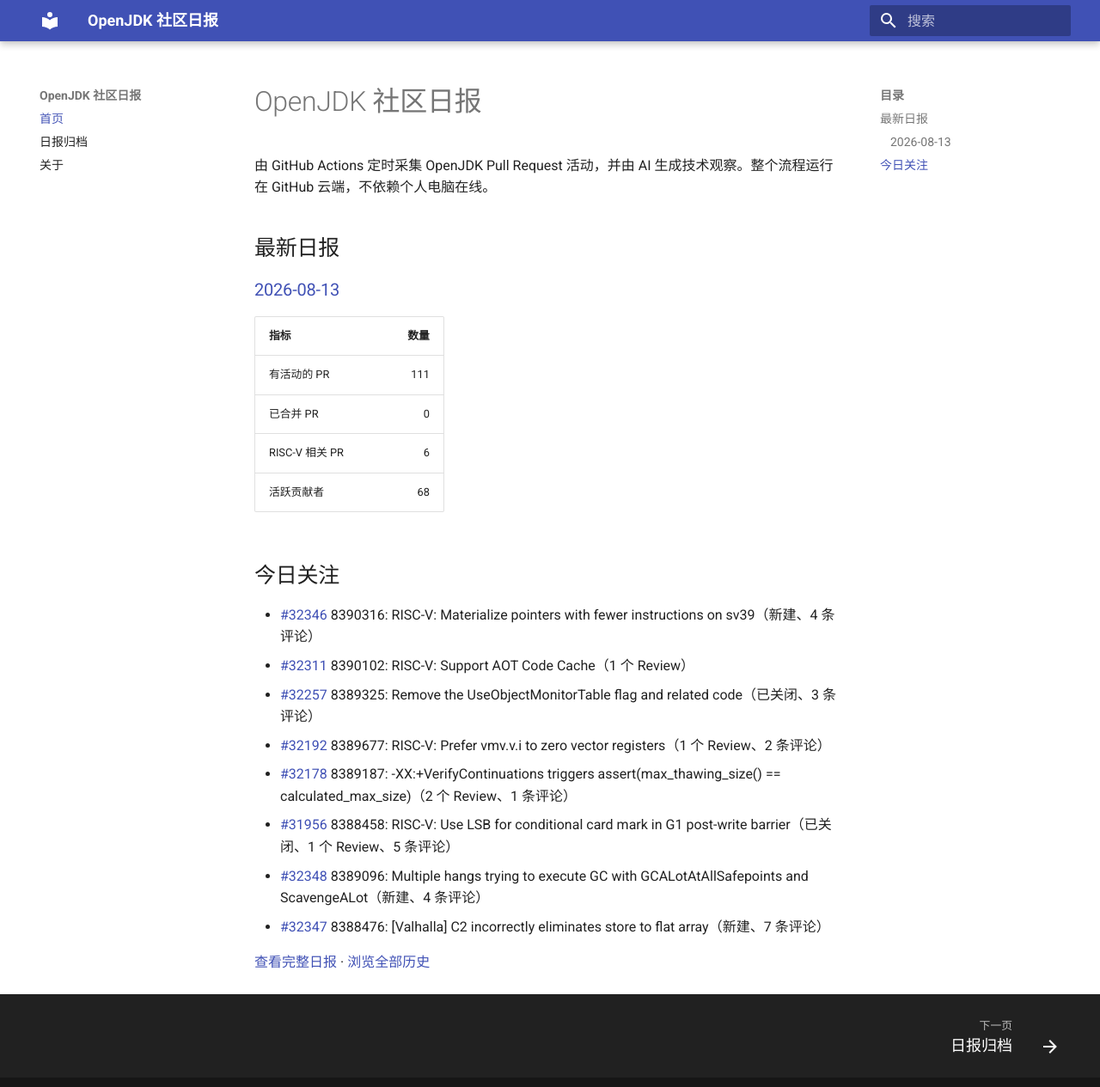
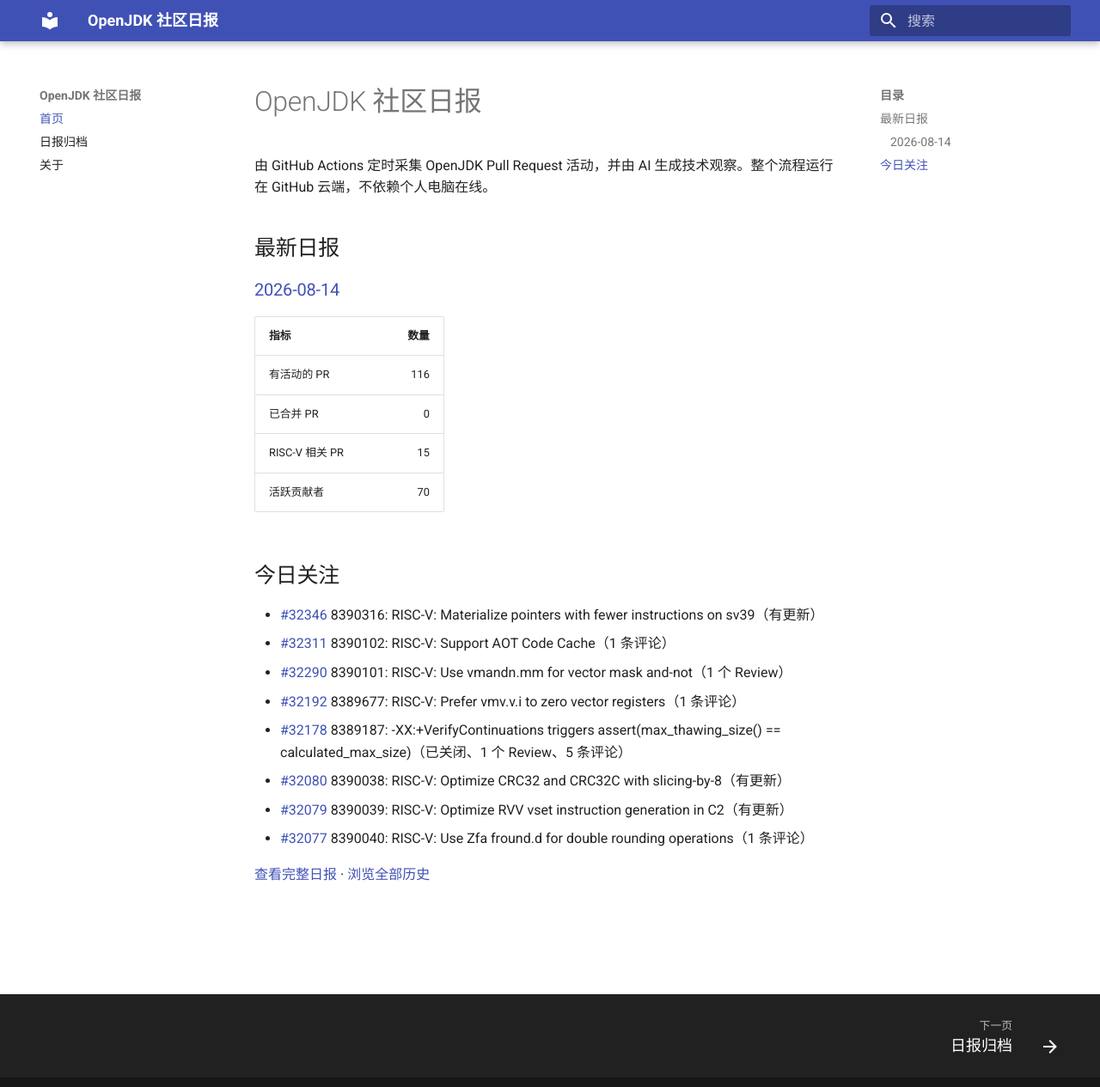
Before and after one commit to DingliZhang/openjdk-daily, an MkDocs documentation site: the page built from docs/index.md, in a window 1280 px wide and 1278 px high. Shown: the top 1265 px of the window at 86% size. Built offline with MkDocs 1.6.1 and Material for MkDocs 9.7.7, drawn with Linux system fonts in a browser that asks for light colours.

Commit message:
report: add OpenJDK daily report

```diff
--- a/docs/index.md
+++ b/docs/index.md
@@ -4,24 +4,24 @@
 
 ## 最新日报
 
-### [2026-08-13](reports/2026/2026-08-13.md)
+### [2026-08-14](reports/2026/2026-08-14.md)
 
 | 指标 | 数量 |
 |---|---:|
-| 有活动的 PR | 111 |
+| 有活动的 PR | 116 |
 | 已合并 PR | 0 |
-| RISC-V 相关 PR | 6 |
-| 活跃贡献者 | 68 |
+| RISC-V 相关 PR | 15 |
+| 活跃贡献者 | 70 |
 
 ## 今日关注
 
-- [#32346](https://github.com/openjdk/jdk/pull/32346) 8390316: RISC-V: Materialize pointers with fewer instructions on sv39（新建、4 条评论）
-- [#32311](https://github.com/openjdk/jdk/pull/32311) 8390102: RISC-V: Support AOT Code Cache（1 个 Review）
-- [#32257](https://github.com/openjdk/jdk/pull/32257) 8389325: Remove the UseObjectMonitorTable flag and related code（已关闭、3 条评论）
-- [#32192](https://github.com/openjdk/jdk/pull/32192) 8389677: RISC-V: Prefer vmv.v.i to zero vector registers（1 个 Review、2 条评论）
-- [#32178](https://github.com/openjdk/jdk/pull/32178) 8389187: -XX:+VerifyContinuations triggers assert(max_thawing_size() == calculated_max_size)（2 个 Review、1 条评论）
-- [#31956](https://github.com/openjdk/jdk/pull/31956) 8388458: RISC-V: Use LSB for conditional card mark in G1 post-write barrier（已关闭、1 个 Review、5 条评论）
-- [#32348](https://github.com/openjdk/jdk/pull/32348) 8389096: Multiple hangs trying to execute GC with GCALotAtAllSafepoints and ScavengeALot（新建、4 条评论）
-- [#32347](https://github.com/openjdk/jdk/pull/32347) 8388476: [Valhalla] C2 incorrectly eliminates store to flat array（新建、7 条评论）
+- [#32346](https://github.com/openjdk/jdk/pull/32346) 8390316: RISC-V: Materialize pointers with fewer instructions on sv39（有更新）
+- [#32311](https://github.com/openjdk/jdk/pull/32311) 8390102: RISC-V: Support AOT Code Cache（1 条评论）
+- [#32290](https://github.com/openjdk/jdk/pull/32290) 8390101: RISC-V: Use vmandn.mm for vector mask and-not（1 个 Review）
+- [#32192](https://github.com/openjdk/jdk/pull/32192) 8389677: RISC-V: Prefer vmv.v.i to zero vector registers（1 条评论）
+- [#32178](https://github.com/openjdk/jdk/pull/32178) 8389187: -XX:+VerifyContinuations triggers assert(max_thawing_size() == calculated_max_size)（已关闭、1 个 Review、5 条评论）
+- [#32080](https://github.com/openjdk/jdk/pull/32080) 8390038: RISC-V: Optimize CRC32 and CRC32C with slicing-by-8（有更新）
+- [#32079](https://github.com/openjdk/jdk/pull/32079) 8390039: RISC-V: Optimize RVV vset instruction generation in C2（有更新）
+- [#32077](https://github.com/openjdk/jdk/pull/32077) 8390040: RISC-V: Use Zfa fround.d for double rounding operations（1 条评论）
 
-[查看完整日报](reports/2026/2026-08-13.md) · [浏览全部历史](reports/index.md)
+[查看完整日报](reports/2026/2026-08-14.md) · [浏览全部历史](reports/index.md)
```
Also changed, not shown: docs/reports/2026/2026-08-14.md (added, +229 -0 lines), docs/reports/index.md (+2 -1 lines), 2 other files.
